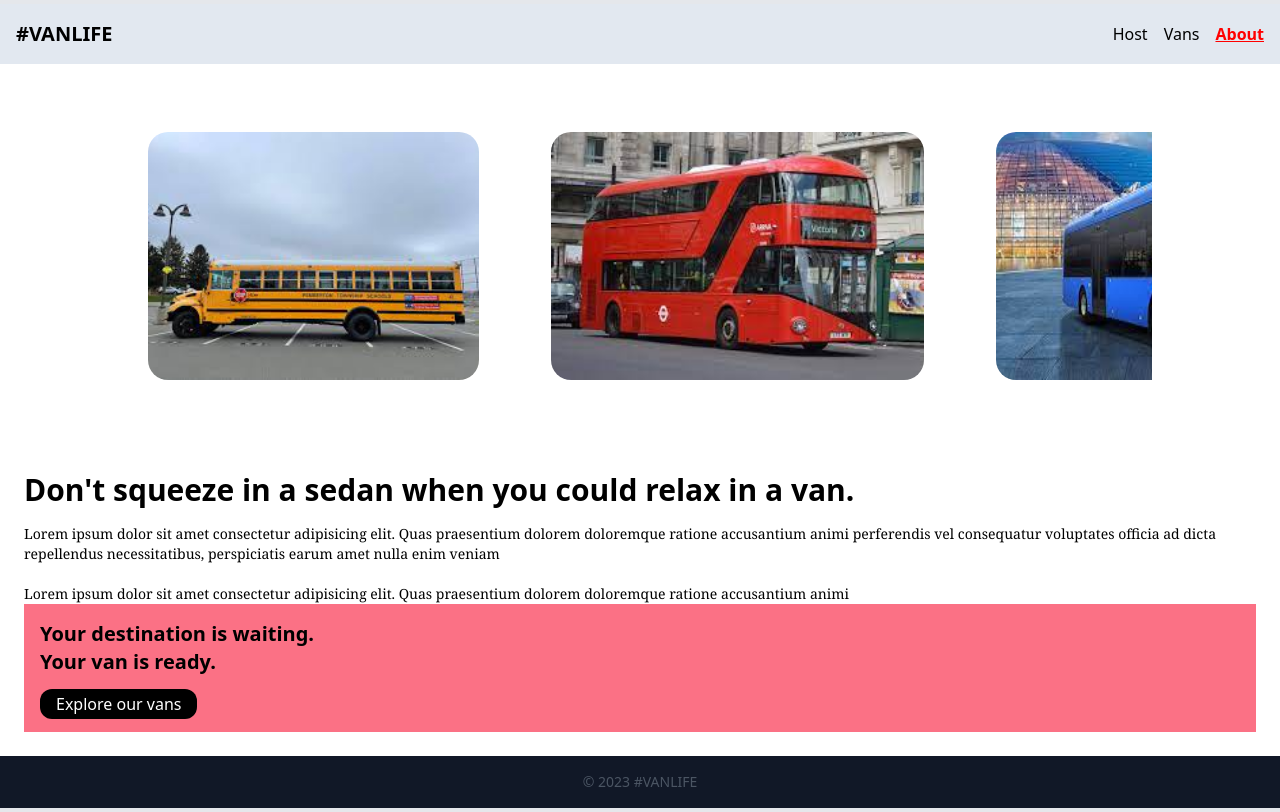
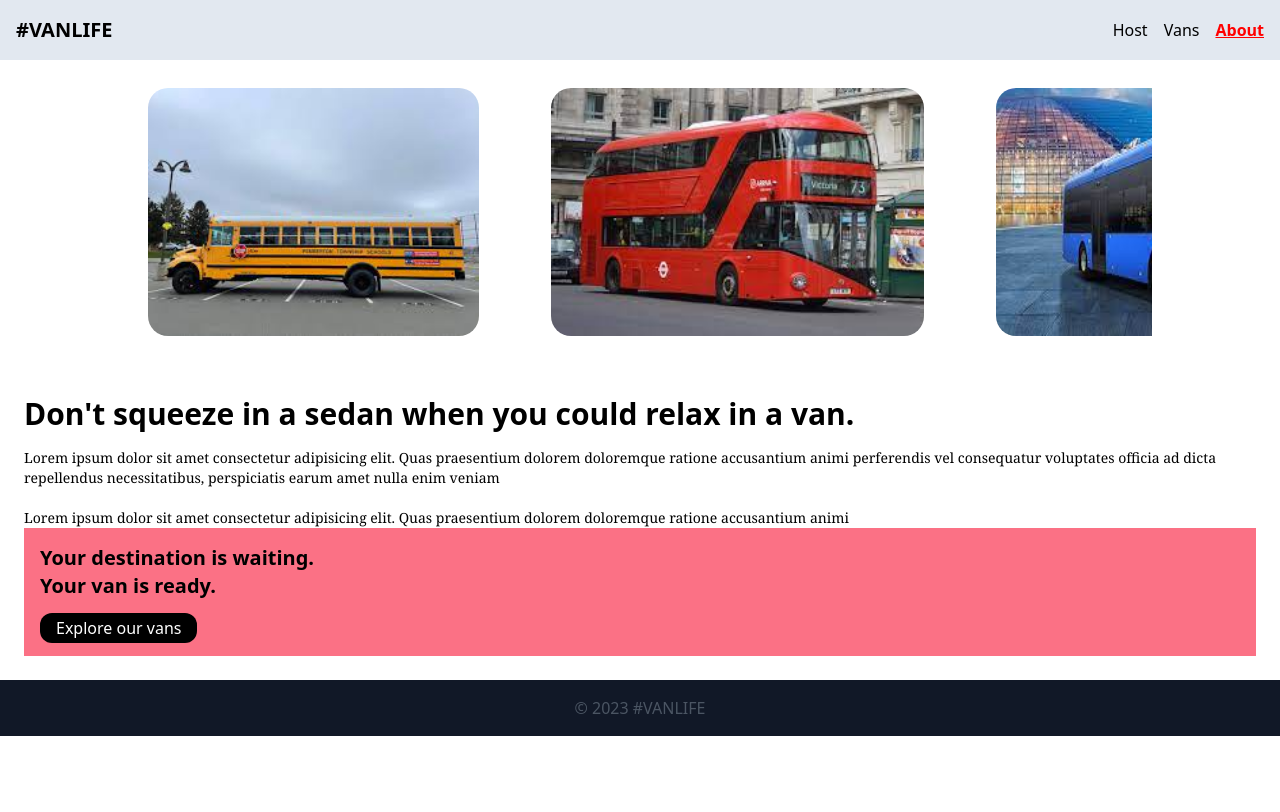
Before and after one commit to idowuemmao/vanlife-app, a React (Create React App) app: page /about in a window 1280 px wide. Built offline with nearby package versions, Linux system fonts and the light colour scheme.

Commit message:
Modification of code

```diff
--- a/src/components/Footer.jsx
+++ b/src/components/Footer.jsx
@@ -2,6 +2,6 @@ import React from "react";
 
 export default function About(){
     return(
-        <footer className="text-sm p-4 text-gray-600 bg-gray-900 text-center w-full">&#169; 2023 #VANLIFE</footer>
+        <footer className="p-4 text-gray-600 bg-gray-900 text-center w-full">&#169; 2023 #VANLIFE</footer>
     )
 }
--- a/src/components/Header.jsx
+++ b/src/components/Header.jsx
@@ -8,7 +8,7 @@ export default function Header(){
         color: 'red'
     }
     return(
-        <nav className="flex w-screen p-4 justify-between bg-slate-200 text-black font-medium">
+        <nav className="flex w-full p-4 justify-between bg-slate-200 text-black font-medium">
             <NavLink to='/' style={(sty)=> sty.isActive ? myStyle : null } className="font-bold text-xl">#VANLIFE</NavLink>
             <div className="flex gap-4 items-center">
             <NavLink to="/host" style={({isActive})=> isActive ? myStyle : null } >Host</NavLink>
--- a/src/components/Layout.jsx
+++ b/src/components/Layout.jsx
@@ -4,14 +4,21 @@ import Header from "./Header";
 import Footer from "./Footer";
 export default function Layout(){
     return (
-    <div className="w-screen flex items-center justify-center h-fit bg-white ">
-        <div className="flex flex-col items-center justify-center border-4 ">
-            <Header/>
-            <div className="h-full w-screen">
-                <Outlet/>
-            </div>
-            <Footer/>
+        <div className="max-h-full grid ">
+            <div className="sticky top-0"><Header/></div>
+            <div><Outlet/></div>
+            <div className="sticky bottom-0"><Footer/></div>
         </div>
-    </div>
+
     )
 }
+
+{/* <div className="w-screen flex items-center justify-center h-full bg-white ">
+<div className="flex flex-col items-center justify-center border-4 ">
+    <div ><Header/></div>
+    <div className="h-3/5 w-screen">
+        <Outlet/>
+    </div>
+   <div className="w-full sticky bottom-0"> <Footer/></div>
+</div>
+</div> */}
--- a/src/pages/VanLife/About.jsx
+++ b/src/pages/VanLife/About.jsx
@@ -9,8 +9,8 @@ export default function About(){
         )
     })
     return(
-        <div className="overflow-auto h-full w-full">
-            <div className="flex w-4/5 gap-8 my-10 mx-auto py-2 overflow-scroll scrollbar-hide ">
+        <div className="overflow-auto h-full w-full grid gap-2">
+            <div className="flex w-4/5 gap-8 mx-auto py-2 rounded-3xl overflow-scroll scrollbar-hide ">
                 {vanElement}
             </div>
             <div className="p-6">
--- a/src/pages/VanLife/VanDetail.jsx
+++ b/src/pages/VanLife/VanDetail.jsx
@@ -27,7 +27,7 @@ export default function VanDetails(){
     }
     const myStyle = {backgroundColor}
 
-    //Optional Channing
+    //Optional Chaining
     const search = location.state?.search || ""
     const type = location.state?.type || "all"
 
```
